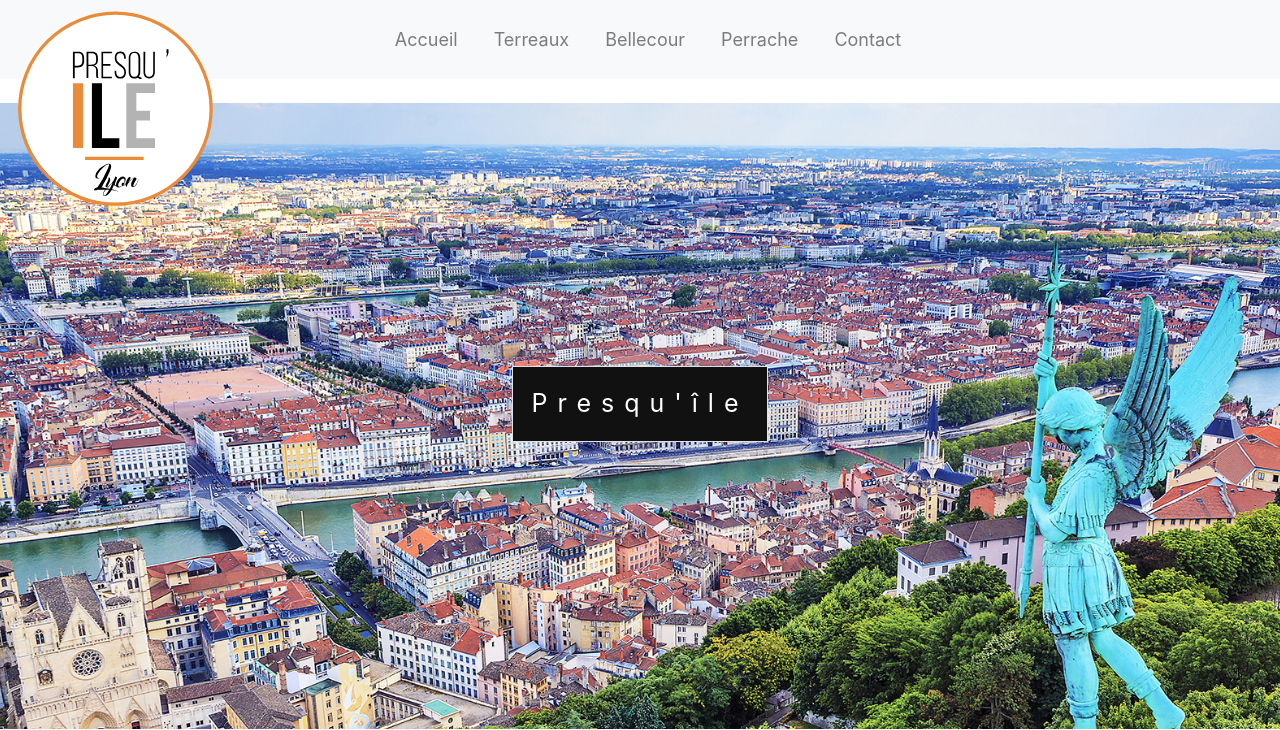
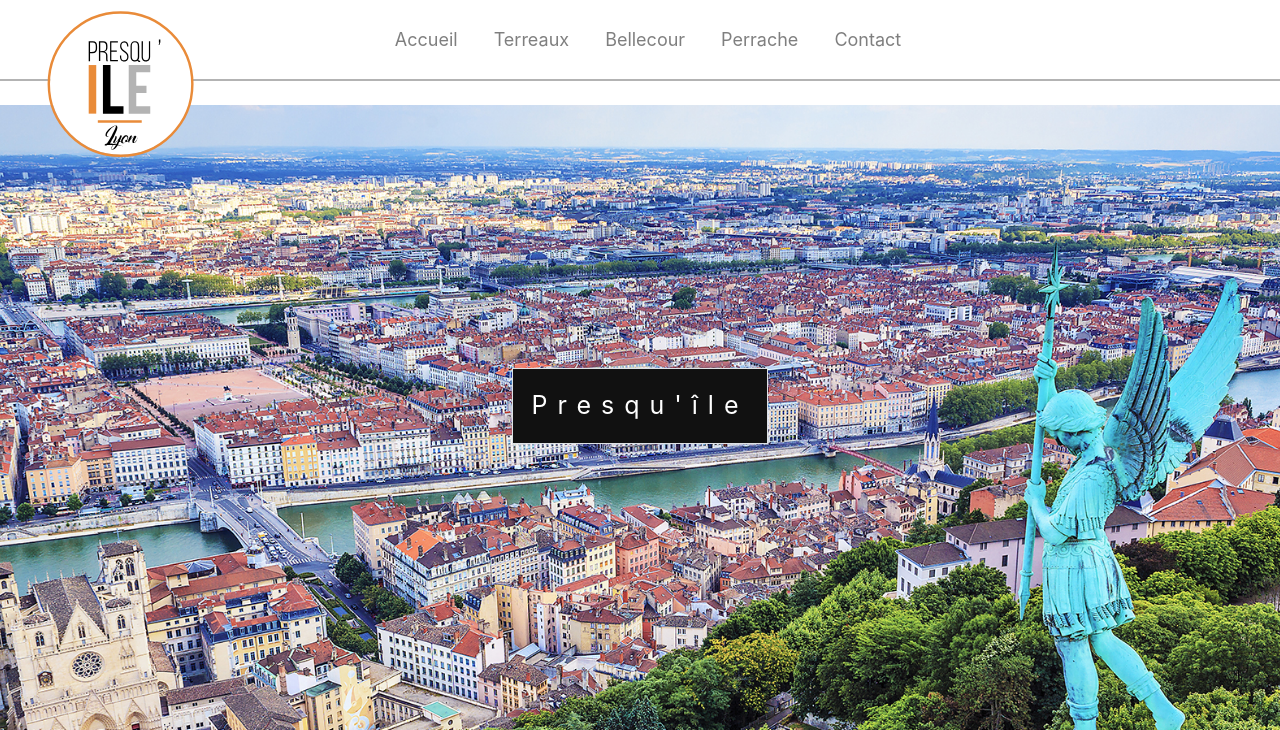
Before and after one commit to GermainJonathan/projet_city, a PHP site: page / in a window 1280 px wide. Shown: the top 730 px of the page. Run offline with PHP 8.4, Linux system fonts and the light colour scheme; some libraries are stand-ins or nearby versions.

Commit message:
border grey navbar

```diff
--- a/Site/assets/css/header.css
+++ b/Site/assets/css/header.css
@@ -8,10 +8,11 @@
 }
 
 #logo-header{
-	width: 200px;
+	width: 150px;
 	position: absolute;
 	z-index: 2;
 	margin-top: -30px;
+	margin-left: 30px;
 }
 
 .main-header {
@@ -19,3 +20,25 @@
 	top: 0;
 	z-index: 15;
 }
+
+.navbar{
+	background-color: white;
+	border-bottom: 2px solid #B3B3B3;
+}
+
+
+
+/* @media  screen and (max-width: 576px){
+
+    .footer{
+        padding-top:20px;
+        padding-bottom:20px;
+    }
+
+    .footerText.center{
+        text-align:center;
+    }
+
+    .no-small{
+        display:none;
+    } */
--- a/Site/views/v_header.php
+++ b/Site/views/v_header.php
@@ -34,15 +34,15 @@
 		<script type="text/javascript" src="<?= PATH_SCRIPTS ?>accueil.js"></script>
 	</head>
 	<body>
+
 	<div class="main-header">
 		<div class="nav-icon"></div>
-			<nav class="navbar navbar-expand-lg navbar-light bg-light">
+
+		<nav class="navbar navbar-expand-lg navbar-light">
 			<a class="navbar-brand" href="#"><img src="./assets/images/logo.svg" id="logo-header"></a>
 			<button class="navbar-toggler" type="button" data-toggle="collapse" data-target="#navbarSupportedContent" aria-controls="navbarSupportedContent" aria-expanded="false" aria-label="Toggle navigation">
 				<span class="navbar-toggler-icon"></span>
 			</button>
-
-
 			<div class="collapse navbar-collapse" id="navbarSupportedContent">
 				<ul class="navbar-nav row">
 					<li class="nav-item">
@@ -63,5 +63,4 @@
 				</ul>
 			</div>
 		</nav>
-
 	</div>
```
Lines whose indentation alone changed are shown as unchanged.
